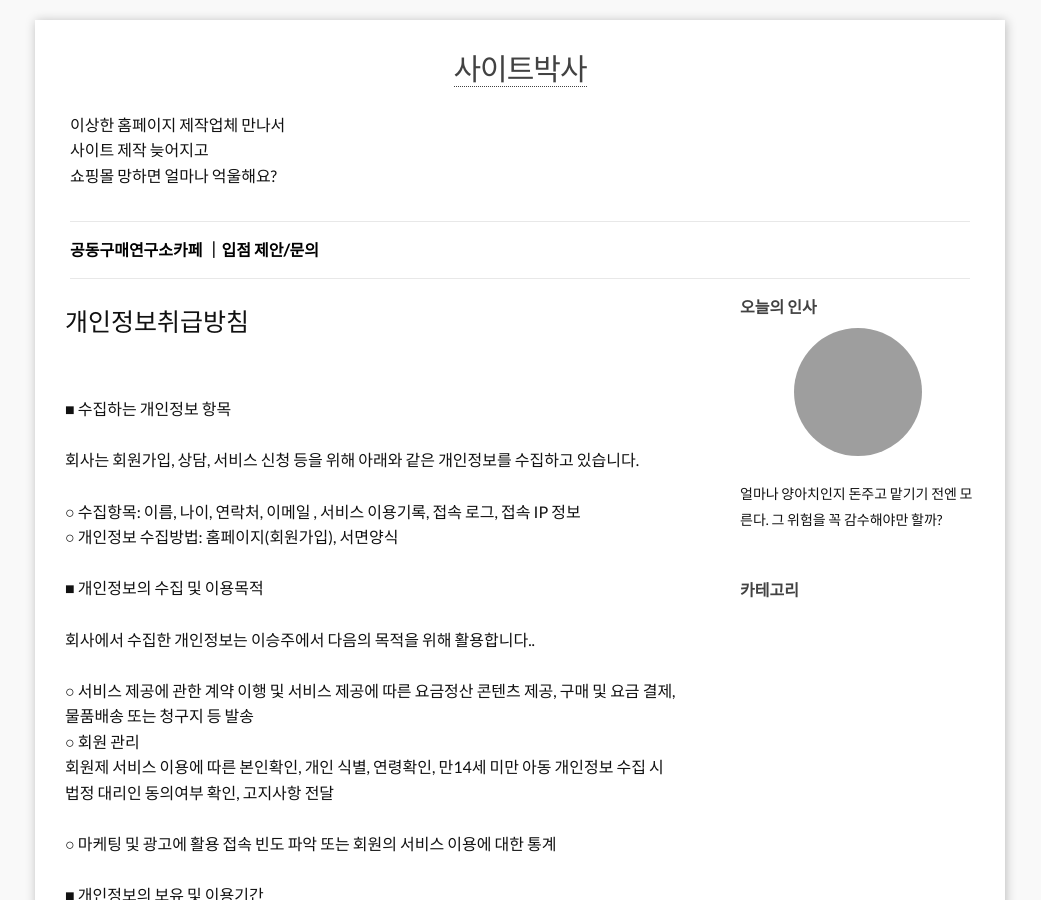
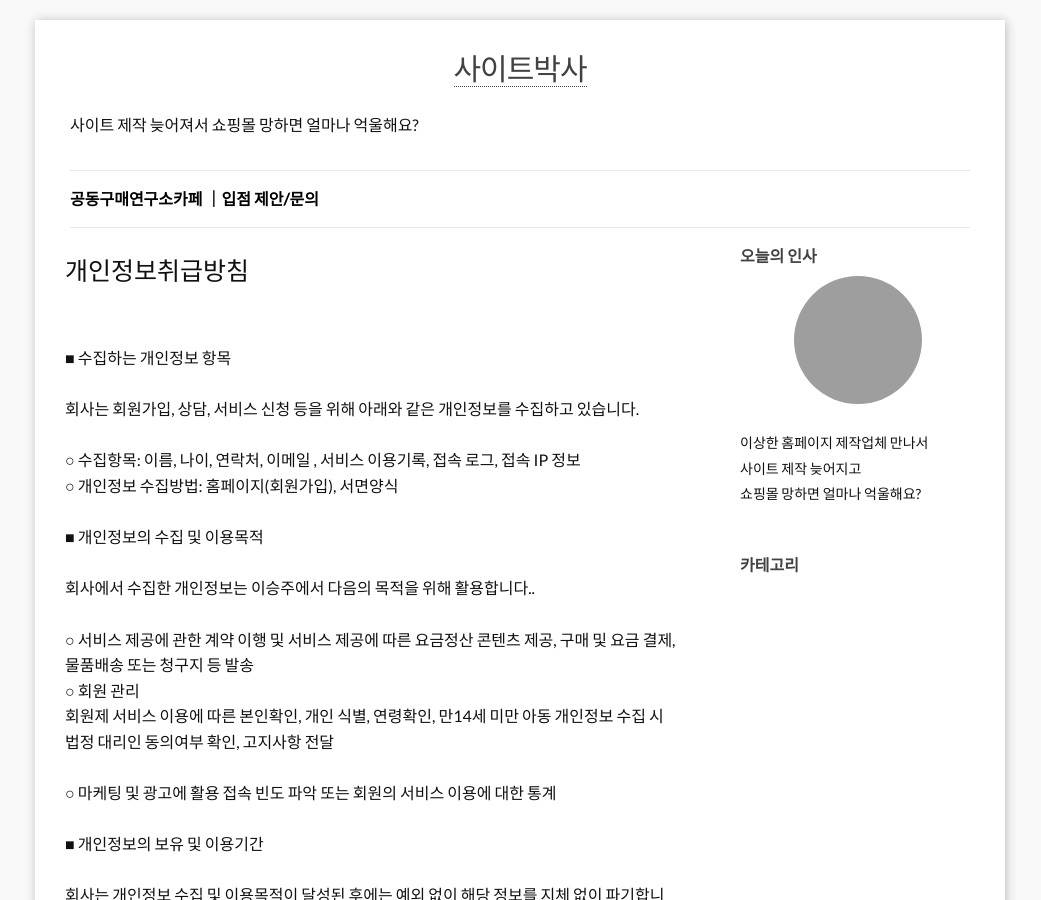
Before and after one commit to leevra/sitebaksa, a Jekyll site: the page built from privacy.md, in a window 1280 px wide and 900 px high. Shown: the whole window, without its empty margins (120-1161 px from the left). Built offline with Jekyll 4.4.1, drawn with Linux system fonts in a browser that asks for light colours; grey boxes are pictures that could not be loaded.

Commit message:
VersionActivity

```diff
--- a/_config.yml
+++ b/_config.yml
@@ -14,7 +14,7 @@ permalink: /:title
 github_username:  leevra
 facebook_app_id:
 favicon:     "/images/favicon.ico"
-aboutme: 얼마나 양아치인지 돈주고 맡기기 전엔 모른다. 그 위험을 꼭 감수해야만 할까?  # these are shown on aboutme-sidebar.
+aboutme: 	이상한 홈페이지 제작업체 만나서 <br>사이트 제작 늦어지고 <br>쇼핑몰 망하면 얼마나 억울해요?  # these are shown on aboutme-sidebar.
 aboutme_photo: /images/main.jpg # your photo.
 google_analytics_key:   # put YOUR key here to enable tracking! (blank to disable)
 
--- a/_includes/header.html
+++ b/_includes/header.html
@@ -4,9 +4,7 @@
 
     <h1 class="site-title"><a href="{{ site.baseurl }}/">사이트박사</a></h1>
     <br>
-	<p>이상한 홈페이지 제작업체 만나서 <br>
-	사이트 제작 늦어지고 <br>
-	쇼핑몰 망하면 얼마나 억울해요?</p><br>
+	<p>사이트 제작 늦어져서 쇼핑몰 망하면 얼마나 억울해요?</p><br>
 
     <nav class="site-nav">
 
```
